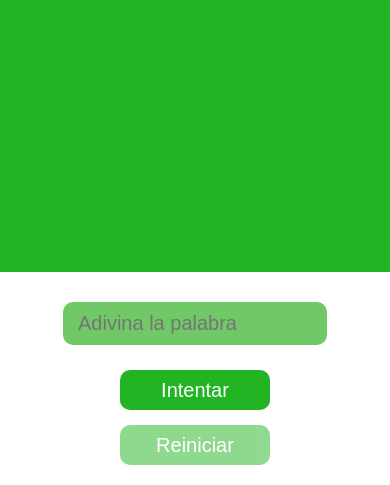
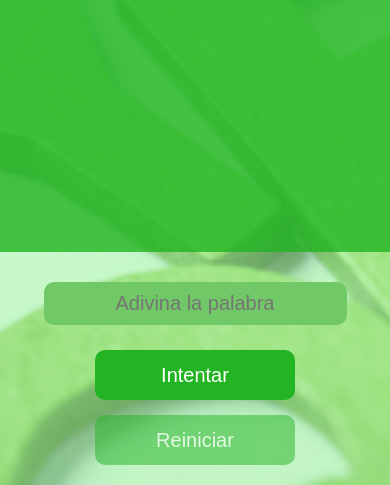
Before and after one commit to AlexisGomezValiente/Wordle, a plain HTML site: page index.html in a window 390 px wide. Shown: the part 359-844 px from the top of the page. Drawn offline with Linux system fonts and the light colour scheme; no server answers; a web font is replaced by a local one.

Commit message:
Probando responsive

```diff
--- a/style.css
+++ b/style.css
@@ -18,12 +18,14 @@ body{
 #padre{
     width: 800px;
     height: 550px;
-    background-color: white;
     border-radius: 10px;
     display: flex;
     justify-content: center;
     align-items: center;
     box-shadow: 10px 10px 20px rgb(5, 97, 5);
+    background: url(letras.png);
+    background-repeat: no-repeat;
+    background-size: cover;
 }
 
 #intentos{
@@ -56,9 +58,9 @@ body{
     color: white;
     background-color: rgb(34, 180, 34);
     cursor: pointer;
-    width: 150px;
+    width: 180px;
     border-radius: 10px;
-    height: 40px;
+    height: 50px;
     font-size: 20px;
     margin-top: 15px;
 }
@@ -70,7 +72,7 @@ body{
 #resultados{
     width: 50%;
     height: 100%;
-    background-color: rgb(34, 180, 34);
+    background-color: rgba(34, 180, 34, 0.8);
     border-radius: 0 10px 10px 0;
     display: flex;
     justify-content: center;
@@ -136,7 +138,7 @@ body{
         box-shadow: none;
         border-radius: 0;
         width: 100%;
-        height: 100vh;
+        height: 100%;
         flex-direction: column-reverse;
     }
 
@@ -155,18 +157,35 @@ body{
     }
 
     .text{
-        margin: 5px;
+        margin: 10px;
         padding: 10px;
         text-align: center;
-        width: 20px;
+        width: 25px;
         background-color: rgb(130, 124, 124);
         /* box-shadow: 5px 5px 10px black; */
         color: white;
         border-radius: 5px;
-        font-size: 20px;
+        font-size: 22px;
+    }
+
+    .correcto{
+        background-color: rgb(63, 246, 35);
+    }
+
+    .contiene{
+        background-color: rgb(217, 145, 11);
     }
 
     #intentos h1{
         display: none;
     }
+
+    #intentos input{
+        width: 70%;
+        text-align: center;
+    }
+
+    #intentos button{
+        width: 200px;
+    }
 }
```
Also changed, not shown: letras.jpg (added), letras.png (added).
